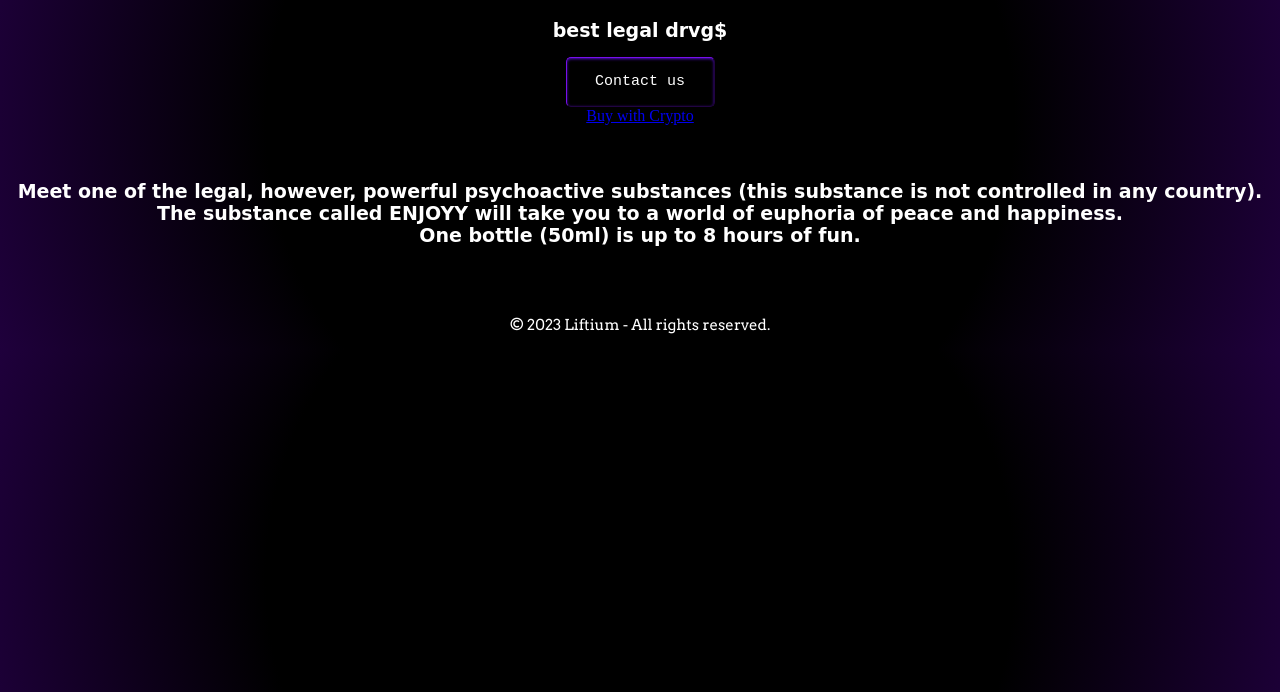
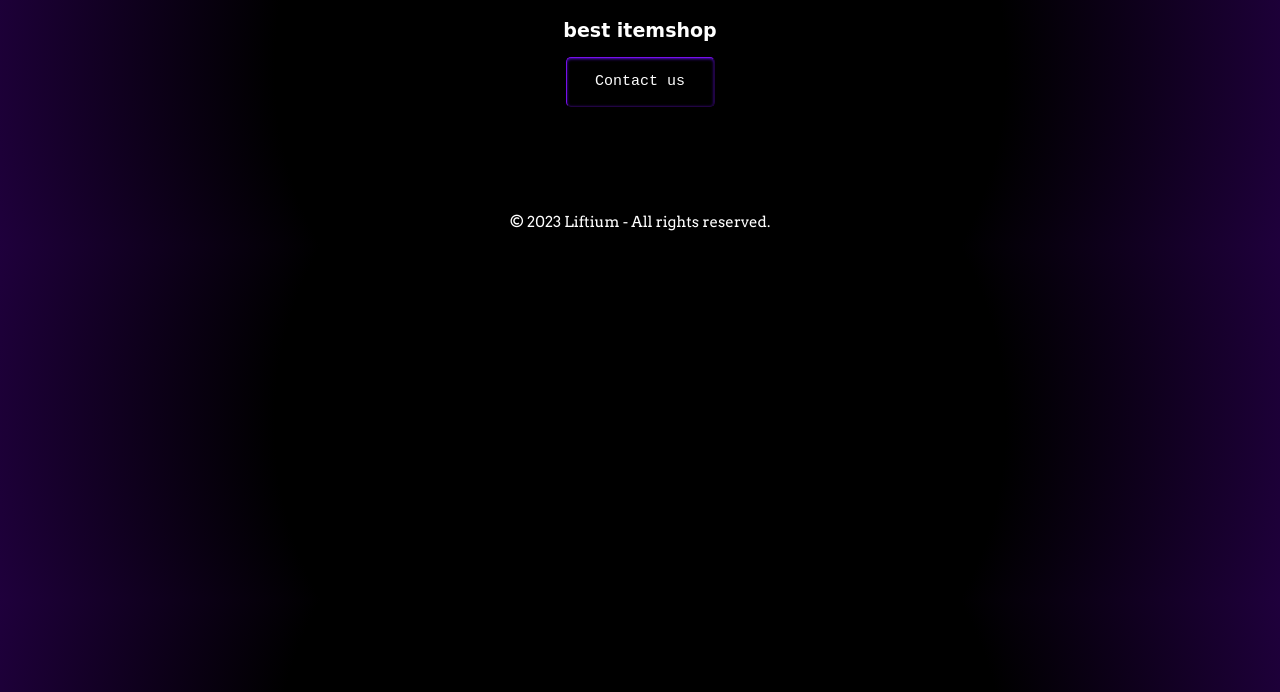
Before and after one commit to reloadeem/rest, a plain HTML site: page index.html in a window 1280 px wide. Shown: the part 108-800 px from the top of the page. Drawn offline with Linux system fonts and the light colour scheme; a web font is replaced by a local one.

Commit message:
Update index.html

```diff
--- a/index.html
+++ b/index.html
@@ -89,7 +89,7 @@ div {
 <body>
 <h1>enjoyy</h1>
   <h2>
-    best legal drvg$ </h2>
+    best itemshop </h2>
 <div>
   <button id="buyButton" class="btn">Contact us</button>
   <script>
@@ -99,19 +99,8 @@ div {
   });
 </script>
     </div>
-    <div>
-      <a class="buy-with-crypto"
-        href="https://commerce.coinbase.com/checkout/faac1820-1aef-4a92-8166-8b32baa98f86">
-        Buy with Crypto
-      </a>
-      <script src="https://commerce.coinbase.com/v1/checkout.js?version=201807">
-      </script>
-    </div>
 <br><br>
   <h3>
-   Meet one of the legal, however, powerful psychoactive substances (this substance is not controlled in any country). <br>
-    The substance called ENJOYY will take you to a world of euphoria of peace and happiness. <br>
-    One bottle (50ml) is up to 8 hours of fun.
   </h3>
 <br> <br>
   <p>
```
